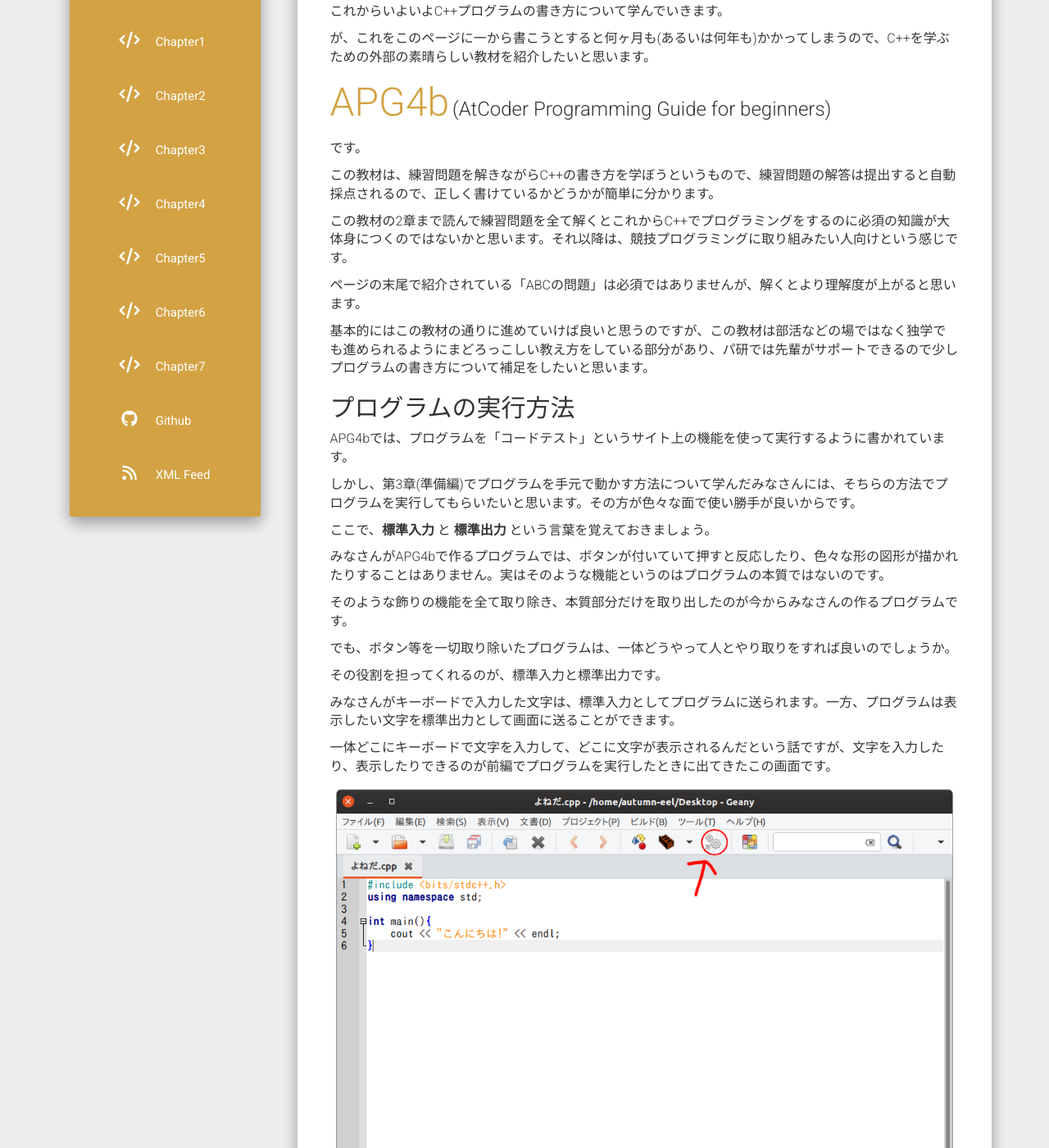
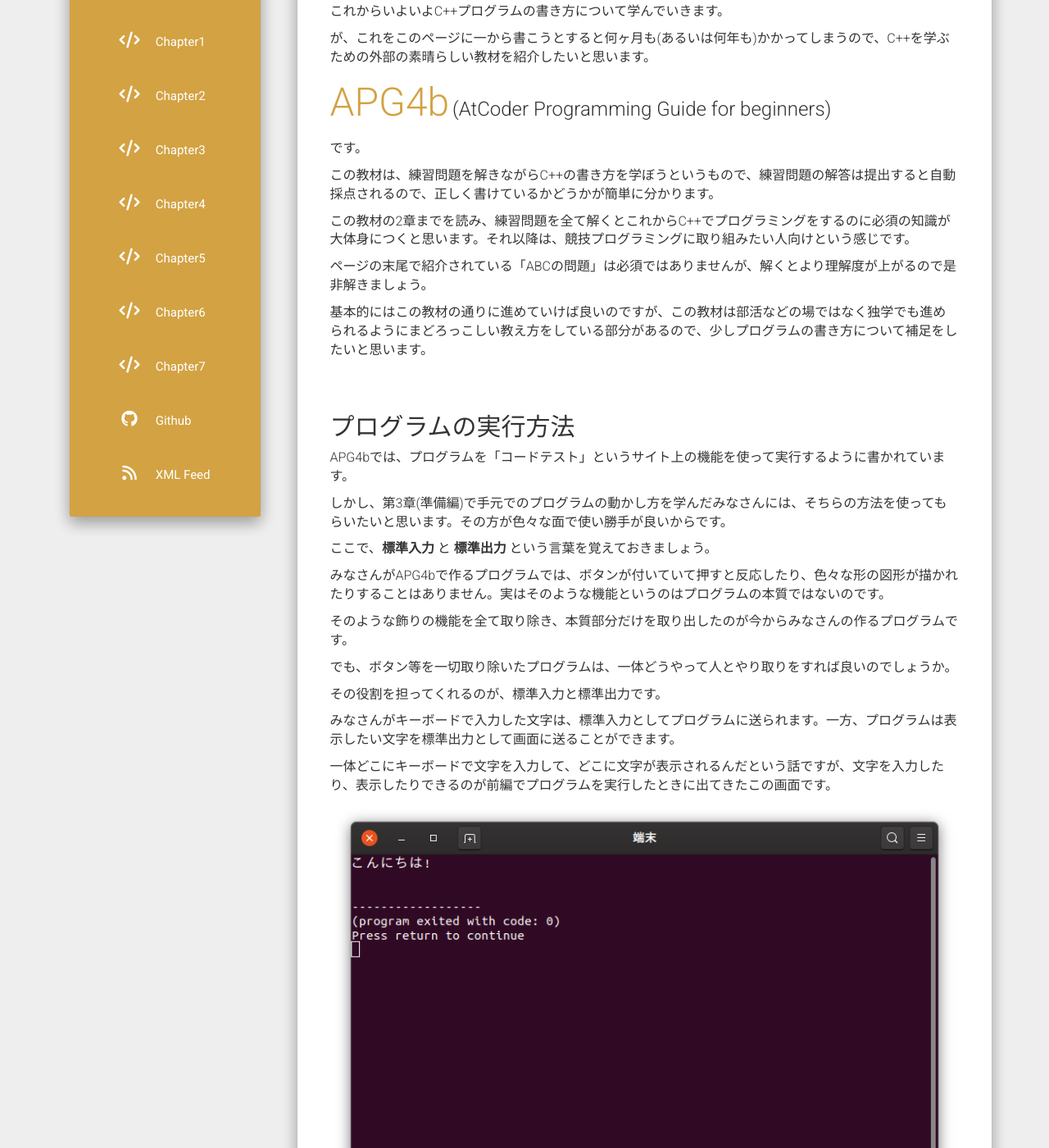
Before and after one commit to TKPaken/beginners, a Jekyll site: the page built from _posts/2020-3-22-chapter3-2-apg4b.md, in a window 1280 px wide and 1400 px high, scrolled down 430 px. Shown: the whole window at 82% size. Built offline with Jekyll 4.4.1, drawn with Linux system fonts in a browser that asks for light colours; nearby versions of some CDN libraries; formulas are drawn with MathJax 3; comment, search, counter and statistics services are not loaded; some of the changed text lies outside the part shown.

Commit message:
edit chapter3-2 (apg4b)

````diff
--- a/_posts/2020-3-22-chapter3-2-apg4b.md
+++ b/_posts/2020-3-22-chapter3-2-apg4b.md
@@ -5,7 +5,6 @@
 categories: chapter3
 mathjax: true
 ---
-<script type="text/javascript" src="https://cdn.mathjax.org/mathjax/latest/MathJax.js?config=TeX-AMS-MML_HTMLorMML"></script>
 
 # 第3章 - 本格的なプログラムを書いてみよう! (本編)
 
@@ -21,21 +20,19 @@
 
 この教材は、練習問題を解きながらC++の書き方を学ぼうというもので、練習問題の解答は提出すると自動採点されるので、正しく書けているかどうかが簡単に分かります。
 
-この教材の2章まで読んで練習問題を全て解くとこれからC++でプログラミングをするのに必須の知識が大体身につくのではないかと思います。それ以降は、競技プログラミングに取り組みたい人向けという感じです。
+この教材の2章までを読み、練習問題を全て解くとこれからC++でプログラミングをするのに必須の知識が大体身につくと思います。それ以降は、競技プログラミングに取り組みたい人向けという感じです。
 
-ページの末尾で紹介されている「ABCの問題」は必須ではありませんが、解くとより理解度が上がると思います。
+ページの末尾で紹介されている「ABCの問題」は必須ではありませんが、解くとより理解度が上がるので是非解きましょう。
 
-
-
-基本的にはこの教材の通りに進めていけば良いと思うのですが、この教材は部活などの場ではなく独学でも進められるようにまどろっこしい教え方をしている部分があり、パ研では先輩がサポートできるので少しプログラムの書き方について補足をしたいと思います。
-
-
-
+基本的にはこの教材の通りに進めていけば良いのですが、この教材は部活などの場ではなく独学でも進められるようにまどろっこしい教え方をしている部分があるので、少しプログラムの書き方について補足をしたいと思います。
+<br>
+<br>
+<br>
 ## プログラムの実行方法
 
 APG4bでは、プログラムを「コードテスト」というサイト上の機能を使って実行するように書かれています。
 
-しかし、第3章(準備編)でプログラムを手元で動かす方法について学んだみなさんには、そちらの方法でプログラムを実行してもらいたいと思います。その方が色々な面で使い勝手が良いからです。
+しかし、第3章(準備編)で手元でのプログラムの動かし方を学んだみなさんには、そちらの方法を使ってもらいたいと思います。その方が色々な面で使い勝手が良いからです。
 
 ここで、**標準入力** と **標準出力** という言葉を覚えておきましょう。
 
@@ -51,11 +48,11 @@
 
 一体どこにキーボードで文字を入力して、どこに文字が表示されるんだという話ですが、文字を入力したり、表示したりできるのが前編でプログラムを実行したときに出てきたこの画面です。
 
-<img src="/beginners/assets/chapter3/8.png" alt="実行" />
+<img src="/beginners/assets/chapter3/9.png" alt="実行" />
 
-次のプログラムを使って、標準入力と標準出力を使ったプログラムとのやり取りを練習してみましょう (プログラムの中身は分からなくて良いです)。
+次のプログラムを使って、標準入力と標準出力を使ったプログラムとのやり取りを練習しましょう (プログラムの中身は分からなくて良いです)。
 
-下のプログラムをGeanyにコピーして実行してください。実行方法を忘れた人は前編を読み返してください。
+下のプログラムをGeanyにコピーして実行してみてください。
 
 ```cpp
 #include <bits/stdc++.h>
@@ -71,43 +68,49 @@
 キーボードで自分の名前を入力したら何が起こりましたか? 手元で試してみましょう。
 
 標準入力と標準出力を使ったやりとりはボタンなどよりも見栄えが悪く面白くないと思うかもしれませんが、これができるようになったらボタンを使ったプログラムもすぐできるので、~~我慢して~~ 楽しみながらAPG4bを頑張って下さい。
-
-
-
-
-
-
-
-
+<br>
+<br>
+<br>
+<br>
+<br>
+<br>
 
 以下は、APG4bの各ページごとの細かい補足です。そのページを読んだ後に、できれば目を通しておいて下さい。
-
-
+<br>
+<br>
+<br><br>
+<br>
+<br>
 
 ## M - 1.12. 文字列と文字, N - 1.13. 配列
 
-APG4bでは、文字列の $i$ 文字目や配列の $i$ 番目にアクセスするために `配列変数.at(i)` という方法を使っています。添字の範囲が正しくない時にエラーを出してくれる点でこれは便利なのですが、実は `配列変数[i]`という方法でも(エラーを出さない以外は)同じことができます。(APG4bにも、「細かいところ」の話で一応書いてありますが...)
+APG4bでは、文字列の $$i$$ 文字目や配列の $$i$$ 番目にアクセスするために `配列変数.at(i)` という方法を使っています。添字の範囲が正しくない時にエラーを出してくれる点でこれは便利なのですが、実は `配列変数[i]`という方法でも(エラーを出さない以外は)同じことができます。(APG4bにも、「細かいところ」の話で一応書いてありますが...)
 
 `配列変数.at(i)` よりも `配列変数[i]` の方が格段に読みやすいので、一般的にはこちらの方が使われています。今のうちにこちらを使う癖を付けておきましょう。エラーが出ないのは残念な点ですが、文字列・配列周りで何かがおかしかったら「添字の値がおかしいのかな」ということを意識するようにすると良いです。
 
 あるいは、APG4bのページに書いてあるように `#define _GLIBCXX_DEBUG` をプログラムの先頭に追加するのも最初のうちは悪くないと思います。
-
-
+<br>
+<br>
+<br>
+<br>
+<br>
+<br>
 
 ## T - 2.03. 多次元配列
 
-APG4bでは多次元配列、例えば3次元配列を使う時に ``vector<vector<vector<要素の型>>> 変数名(要素数1, vector<vector<要素の型>>(要素数2, vector<要素の型>(要素数3)));`` という書き方を紹介していました。
+APG4bでは多次元配列、例えば3次元配列を使う時に ```vector<vector<vector<要素の型>>> 変数名(要素数1, vector<vector<要素の型>>(要素数2, vector<要素の型>(要素数3)));``` という書き方を紹介していました。
 
 でも、これって読みにくくないですか? それに、3次元ならまだ我慢できますが、例えば5次元になるとどうなるでしょう。
-
-``
-	vector<vector<vector<vector<vector<要素の型>>>>> 変数名(要素数1,vector<vector<vector<vector<要素の型>>>>(要素数2,vector<vector<vector<要素の型>>>(要素数3,vector<vector<要素の型>>(要素数4,vector<要素の型>(要素数5)))));``
-
+<br>
+```
+vector<vector<vector<vector<vector<要素の型>>>>> 変数名(要素数1,vector<vector<vector<vector<要素の型>>>>(要素数2,vector<vector<vector<要素の型>>>(要素数3,vector<vector<要素の型>>(要素数4,vector<要素の型>(要素数5)))));
+```
+<br>
 もう見ていられませんね。
 
 そこで出てくるのが、N - 1.13.配列 で紹介されていた、「Cの配列」です。これを使うと、5次元の配列も次のように簡単に宣言できます。
 
-`要素の型 変数名[要素数1][要素数2][要素数3][要素数4][要素数5];`
+```要素の型 変数名[要素数1][要素数2][要素数3][要素数4][要素数5];```
 
 具体例を挙げると、
 
@@ -128,6 +131,7 @@
 このような点から、特に多次元配列の場合、みなさんにはvectorによる配列よりも「Cの配列」を使うことを推奨します。
 
 しかし、この配列にはvectorによる配列とは使い勝手の異なる点がいくつかあるので、それを説明したいと思います。
+<br>
 
 ### ① 要素数の指定に変数を使えない
 
@@ -151,9 +155,8 @@
 
 なので、配列の要素数の指定には **定数を使いましょう**。
 
-要素数をどれくらい確保すればいいのか戸惑うかもしれませんが、例えばサイズ $n \times m$ の配列がほしくて $n$ が最大 $2000$ 、 $m$ が最大 $3000$ になるとき、 配列のサイズは $2100 \times 3100$ くらいとすれば良いです。 (少しサイズに余裕をもたせておくとバグが発生しにくいです)。
-
-
+要素数をどれくらい確保すればいいのか戸惑うかもしれませんが、例えばサイズ $$n \times m$$ の配列がほしくて $$n$$ が最大 $$2000$$ 、 $$m$$ が最大 $$3000$$ になるとき、 配列のサイズは $$2100 \times 3100$$ くらいにすれば良いです。 (少しサイズに余裕をもたせておくとバグが発生しにくいです)。
+<br>
 
 ### ②関数の中で大きなサイズの配列を作れない
 
@@ -170,7 +173,7 @@
 }
 ```
 
-実行すると、プログラムは `Segmentation fault (core dumped)` というエラーを出してしまったのではないかと思います。実はこの配列は、関数の中でサイズの大きなものを作ろうとするとエラーを出してしまうのです。
+実行すると、プログラムは ```Segmentation fault (core dumped)``` というエラーを出してしまったのではないかと思います。実は関数の中でサイズの大きな配列を作ろうとするとエラーが出てしまうのです。
 
 ではどうすれば良いのでしょうか。その解決策がこちらです。
 
@@ -190,11 +193,10 @@
 
 この2つのプログラムの違いは、**配列を関数の中で宣言したか、外で宣言したか** です。
 
-APG4bではまだここの段階で紹介されていないのですが、実は変数は関数の外で宣言することもでき、これを **グローバル変数** と言います。グローバル変数の扱い方は、他の変数と基本的に同じだと思って良いです。ちなみにグローバル変数のスコープはプログラム全体で、複数の関数をまたいで使うこともできます。
+APG4bではまだここの段階で紹介されていないのですが、実は変数は関数の外で宣言することもでき、これを **グローバル変数** と言います。グローバル変数の扱い方は、他の変数と基本的に同じだと思って良いです。変数のスコープはプログラム全体で、複数の関数をまたいで使うこともできます。
 
-サイズの大きな配列 (大体要素数が $100000$ 以上くらい) は、グローバル変数として宣言しましょう。
-
-
+サイズの大きな配列 (大体要素数が $$100000$$ 以上くらい) は、グローバル変数として宣言しましょう。
+<br>
 
 ### ③関数の中で配列を宣言した場合、配列の要素は初期化されない
 
@@ -229,18 +231,18 @@
 この場合、ちゃんと $0$ と表示されたと思います。
 
 ちなみにグローバルで宣言した配列は、何もしなくても初期化されています。
-
-
-
-
-
+<br>
+<br>
+<br>
 vectorではない配列を使う時の注意点は、基本的にこのくらいを覚えておけば大丈夫だと思います。
 
 しかし、もう少し進むと困ることがあるかもしれないので (関数に配列を渡すときとか)、その時は `C++ 配列 関数` などのワードで検索してみてください (分からなかったら先輩に聞いてください)。
-
-
-
-
+<br>
+<br>
+<br>
+<br>
+<br>
+<br>
 
 ## Y - 3.01. 数値型
 
````
Also changed, not shown: other parts of _posts/2020-3-22-chapter3-2-apg4b.md (+2 -2 lines).
